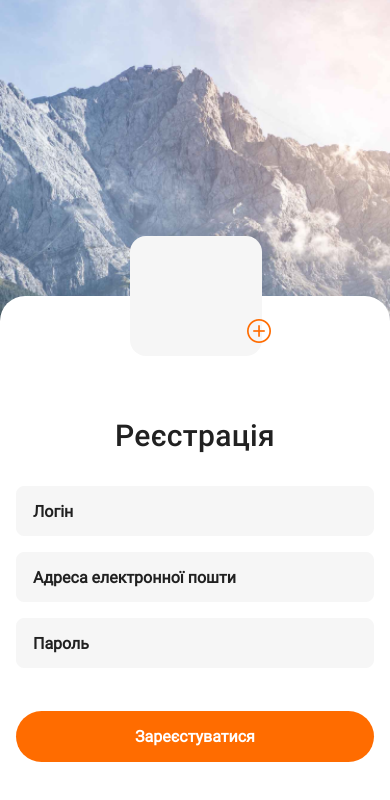
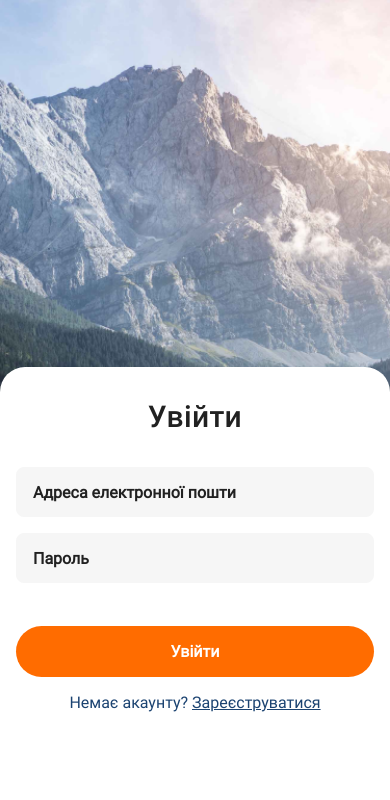
Before and after one commit to Kate-Mil/React-Native, a React Native app: screen / in a window 390 px wide. Shown: the top 800 px of the page. Built offline with nearby package versions, Linux system fonts and the light colour scheme.

Commit message:
finish styles LoginScreen and RegistrationScreen

```diff
--- a/App.js
+++ b/App.js
@@ -1,7 +1,8 @@
 import React from "react";
-import { SafeAreaView, StyleSheet } from "react-native";
+import { StyleSheet } from "react-native";
 import { RegistrationScreen } from "./src/screens/RegistrationScreen";
 import { useFonts } from "expo-font";
+import { LoginScreen } from "./src/screens/LoginScreen";
 
 const App = () => {
   const [fontsLoaded] = useFonts({
@@ -15,9 +16,8 @@ const App = () => {
   }
 
   return (
-    // <SafeAreaView style={styles.container}>
-    <RegistrationScreen />
-    // </SafeAreaView>
+    <LoginScreen />
+    // <RegistrationScreen />
   );
 };
 
--- /dev/null
+++ b/src/components/Link.jsx
@@ -0,0 +1,19 @@
+import React from "react";
+import { View, Text, StyleSheet } from "react-native";
+
+export const Link = ({ children }) => {
+  return (
+    <View>
+      <Text style={styles.text}>{children}</Text>
+    </View>
+  );
+};
+
+const styles = StyleSheet.create({
+  text: {
+    color: "#1B4371",
+    textAlign: "center",
+    fontFamily: "rb-regular",
+    fontSize: 16,
+  },
+});
--- a/src/components/Title.jsx
+++ b/src/components/Title.jsx
@@ -11,7 +11,6 @@ export const Title = ({ title }) => {
 
 const styles = StyleSheet.create({
   wrapper: {
-    paddingTop: 32,
     marginBottom: 33,
   },
   title: {
--- a/src/screens/LoginScreen.jsx
+++ b/src/screens/LoginScreen.jsx
@@ -0,0 +1,138 @@
+import React from "react";
+import { useState } from "react";
+import { TextInput, View, Text, StyleSheet } from "react-native";
+import { useFormik } from "formik";
+import * as Yup from "yup";
+import { Title } from "../components/Title";
+import { Background } from "../components/Background";
+import { Button } from "../components/Button";
+import { Link } from "../components/Link";
+
+export const LoginScreen = () => {
+  const [focusedInput, setFocusedInput] = useState(null);
+
+  const handleFocus = (inputName) => {
+    setFocusedInput(inputName);
+  };
+
+  const handleBlur = () => {
+    setFocusedInput(null);
+  };
+
+  const getInputStyle = (inputName) => {
+    switch (inputName) {
+      case "login":
+        return focusedInput === "login"
+          ? [styles.input, styles.inputFocused]
+          : styles.input;
+      case "email":
+        return focusedInput === "email"
+          ? [styles.input, styles.inputFocused]
+          : styles.input;
+      case "password":
+        return focusedInput === "password"
+          ? [styles.input, styles.inputFocused]
+          : styles.input;
+      default:
+        return styles.input;
+    }
+  };
+
+  const formik = useFormik({
+    initialValues: { login: "", email: "", password: "" },
+    validationSchema: Yup.object({
+      login: Yup.string()
+        .max(15, "Must be 15 characters or less")
+        .required("Required"),
+      email: Yup.string().email("Invalid email address").required("Required"),
+      password: Yup.string()
+        .min(6, "Must be 6 characters or more")
+        .required("Required"),
+    }),
+    onSubmit: (values, { resetForm }) => {
+      console.log(values);
+      resetForm();
+    },
+  });
+
+  return (
+    <Background>
+      <View style={styles.wrapper}>
+        <Title title={"Увійти"} />
+        <View style={styles.inputWrapper}>
+          <TextInput
+            style={getInputStyle("email")}
+            onChangeText={formik.handleChange("email")}
+            onFocus={() => handleFocus("email")}
+            onBlur={handleBlur}
+            value={formik.values.email}
+            placeholder={"Адреса електронної пошти"}
+            name="email"
+          />
+          {formik.touched.email && formik.errors.email ? (
+            <Text style={styles.baseErrorTextStyle}>{formik.errors.email}</Text>
+          ) : null}
+
+          <TextInput
+            style={getInputStyle("password")}
+            onChangeText={formik.handleChange("password")}
+            onFocus={() => handleFocus("password")}
+            onBlur={handleBlur}
+            value={formik.values.password}
+            placeholder={"Пароль"}
+            name="password"
+          />
+          {formik.touched.password && formik.errors.password ? (
+            <Text style={styles.baseErrorTextStyle}>
+              {formik.errors.password}
+            </Text>
+          ) : null}
+        </View>
+        <Button onPress={formik.handleSubmit} title="Увійти" />
+        <Link>
+          Немає акаунту? <Text style={styles.linkText}>Зареєструватися</Text>
+        </Link>
+      </View>
+    </Background>
+  );
+};
+
+const styles = StyleSheet.create({
+  wrapper: {
+    borderTopLeftRadius: 25,
+    borderTopRightRadius: 25,
+    backgroundColor: "#fff",
+    paddingTop: 32,
+    paddingHorizontal: 16,
+    paddingBottom: 132,
+  },
+  inputWrapper: {
+    width: "100%",
+    marginBottom: 43,
+    gap: 16,
+  },
+  input: {
+    height: 50,
+    borderRadius: 8,
+    paddingLeft: 16,
+    paddingHorizontal: 16,
+    color: "#212121",
+    fontFamily: "rb-regular",
+    fontSize: 16,
+    lineHeight: 16,
+    backgroundColor: "#F6F6F6",
+    fontWeight: "700",
+    borderWidth: 1,
+    borderColor: "#F6F6F6",
+  },
+  inputFocused: { borderColor: "#FF6C00" },
+  baseErrorTextStyle: {
+    color: "#FF6C00",
+    fontSize: 16,
+    fontFamily: "rb-regular",
+    fontWeight: "700",
+  },
+  linkText: {
+    textDecorationLine: "underline",
+  },
+});
--- a/src/screens/RegistrationScreen.jsx
+++ b/src/screens/RegistrationScreen.jsx
@@ -4,9 +4,10 @@ import { TextInput, View, Text, StyleSheet } from "react-native";
 import { useFormik } from "formik";
 import * as Yup from "yup";
 import { Title } from "../components/Title";
+import { AddPhoto } from "../components/AddPhoto";
 import { Background } from "../components/Background";
 import { Button } from "../components/Button";
-import { AddPhoto } from "../components/AddPhoto";
+import { Link } from "../components/Link";
 
 export const RegistrationScreen = () => {
   const [focusedInput, setFocusedInput] = useState(null);
@@ -102,6 +103,7 @@ export const RegistrationScreen = () => {
           ) : null}
         </View>
         <Button onPress={formik.handleSubmit} title="Зареєстуватися" />
+        <Link>Вже є акаунт? Увійти</Link>
       </View>
     </Background>
   );
@@ -112,7 +114,7 @@ const styles = StyleSheet.create({
     borderTopLeftRadius: 25,
     borderTopRightRadius: 25,
     backgroundColor: "#fff",
-    paddingTop: 90,
+    paddingTop: 92,
     paddingHorizontal: 16,
     paddingBottom: 66,
   },
```
